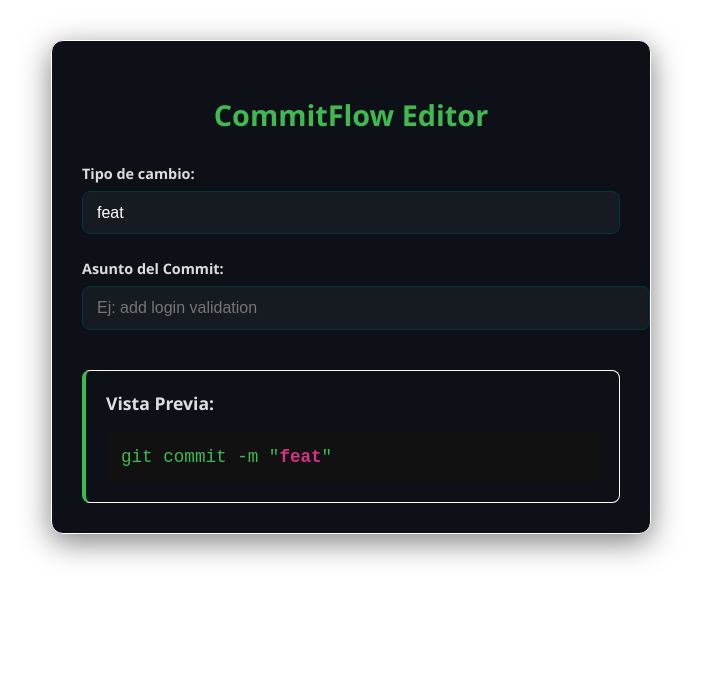
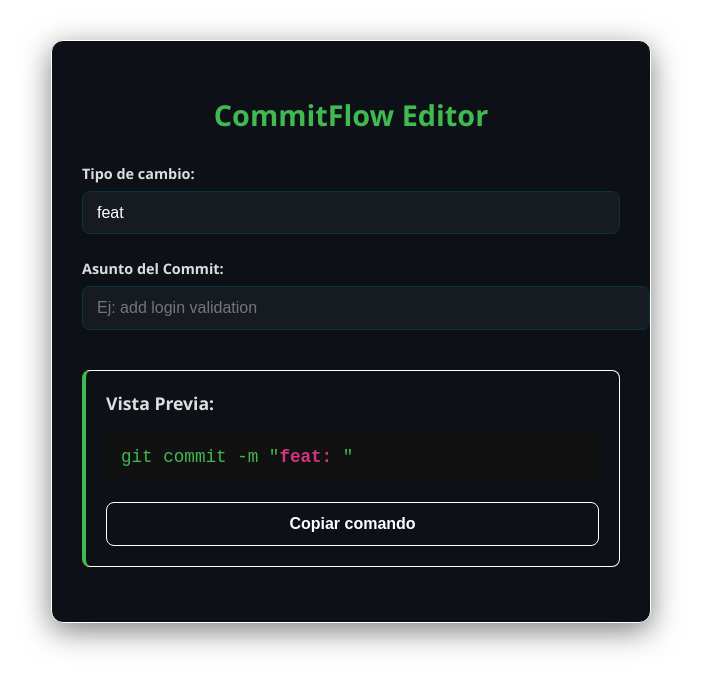
Before and after one commit to Ernesto-Sevilla/commit-flow, an Angular app: page / in a window 1280 px wide. Shown: the top 688 px of the page, without its empty margins (289-990 px from the left). Built offline with nearby package versions, Linux system fonts and the light colour scheme.

Commit message:
feat(editor): add copy to clipboard functionality
- Implemented copyToClipboard method using Navigator API.
- Added a stylized copy button to the preview section.
- Included hover and active states for better button feedback.

```diff
--- a/src/app/component/commit-form/commit-form.html
+++ b/src/app/component/commit-form/commit-form.html
@@ -5,25 +5,26 @@
     <label for="type">Tipo de cambio:</label>
     <select id="type" (change)="onTypeChange($event)">
       @for (type of commitTypes; track type){
-        <option [value]="type">{{ type }}</option>
+      <option [value]="type">{{ type }}</option>
       }
     </select>
   </div>
   <div class="field">
     <label for="subject">Asunto del Commit:</label>
-    <input
-      type="text"
-      id="subject"
-      placeholder="Ej: add login validation"
-      (input)="onSubjectChange($event)"
-    >
+    <input type="text" id="subject" placeholder="Ej: add login validation" (input)="onSubjectChange($event)">
   </div>
 
-  <div class="preview">
-    <h3>Vista Previa:</h3>
-    <code>git commit -m
-      "<span class="code-param">{{ selectedType }}</span>"
-      <span class="code-param">{{ subject }}</span>
+  <div class="field preview-container">
+    <div class="preview">
+      <h3>Vista Previa:</h3>
+      <code>git commit -m
+      "<span class="code-param">{{ selectedType }}: </span>
+      <span class="code-param">{{ subject }}</span>"
     </code>
+
+      <button class="copy-btn" (click)="copyToClipboard()">
+        Copiar comando
+      </button>
+    </div>
   </div>
 </section>
--- a/src/app/component/commit-form/commit-form.scss
+++ b/src/app/component/commit-form/commit-form.scss
@@ -44,7 +44,8 @@ $code-param-color: #d63384;
     }
 
     /* --- Interactive Element --- */
-    input, select{
+    input,
+    select {
       width: 100%;
       padding: 12px 14px;
       background-color: #161b22 !important;
@@ -98,4 +99,28 @@ $code-param-color: #d63384;
       }
     }
   }
+
+  .copy-btn {
+    margin-top: 20px;
+    width: 100%;
+    padding: 12px;
+    background-color: transparent;
+    border: 1px solid #ffffff;
+    border-radius: 8px;
+    color: #ffffff;
+    font-weight: 600;
+    font-size: 1rem;
+    cursor: pointer;
+    transition: all 0.3s ease;
+
+    &:hover {
+      background-color: #ffffff;
+      color: #0d1117; // El fondo oscuro de tu app
+      box-shadow: 0 0 15px rgba(255, 255, 255, 0.3);
+    }
+
+    &:active {
+      transform: scale(0.98); // Efecto de "clic" físico
+    }
+  }
 }
--- a/src/app/component/commit-form/commit-form.ts
+++ b/src/app/component/commit-form/commit-form.ts
@@ -34,4 +34,18 @@ export class CommitForm {
   onTypeChange(event: any) {
     this.selectedType = event.target.value;
   }
+
+  copyToClipboard(): void {
+
+    const command = `git commit -m "${this.selectedType}: ${this.subject}"`;
+
+    navigator.clipboard.writeText(command).then(() => {
+      console.log("Command copied to clipboard");
+      alert("¡Copiado al portapapeles");
+    }).catch(err => {
+      console.error("Could not copy text: ", err);
+    })
+  }
 }
+
+;
```
